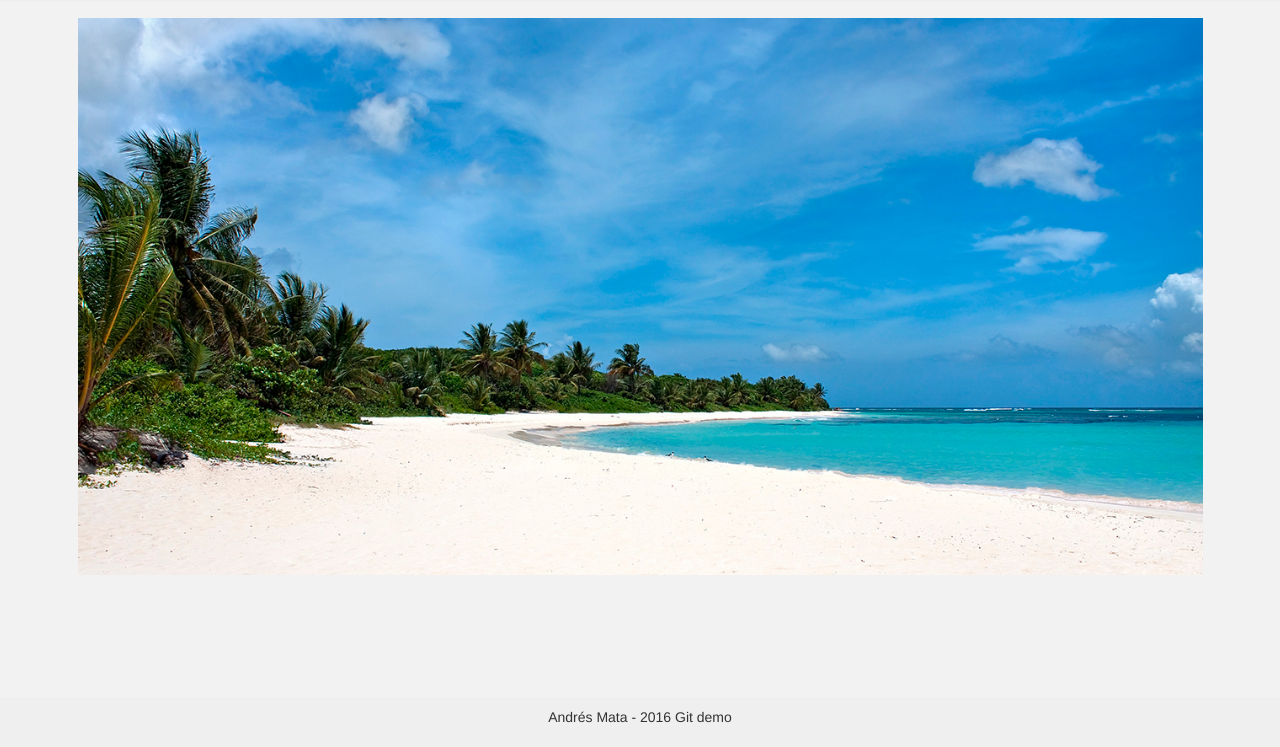
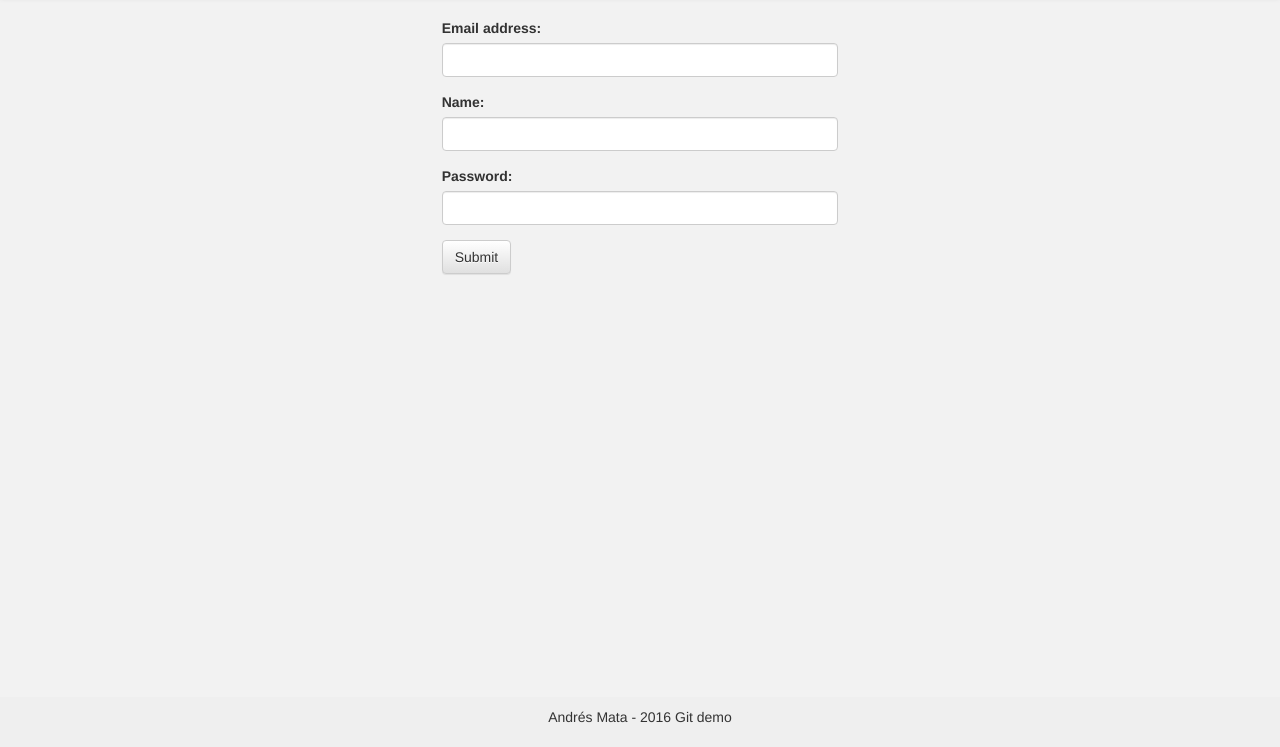
Before and after one commit to amata93/test, a plain HTML site: page index.html in a window 1280 px wide. Shown: the part 53-800 px from the top of the page. Drawn offline with nearby package versions, Linux system fonts and the light colour scheme.

Commit message:
Test commit

```diff
--- a/index.html
+++ b/index.html
@@ -40,8 +40,25 @@
 <div>
     <div class="container-fluid">
         <div class="row">
-            <div class="col-md-12">
-                <img class="center" alt="Tamarindo beach" src="theme/img/Playa-Tamarindo-Costa-Rica.jpg">
+            <div class="col-md-4 col-md-offset-4">
+                <form id="testForm">
+                    <div class="form-group">
+                        <label for="email">Email address:</label>
+                        <input type="email" name="email" class="form-control" id="email">
+                    </div>
+                    <div class="form-group">
+                        <label for="name">Name:</label>
+                        <input type="text" name="name" class="form-control" id="name">
+                    </div>
+                    <div class="form-group">
+                        <label for="pwd">Password:</label>
+                        <input type="password" name="pwd" class="form-control" id="pwd">
+                    </div>
+
+                    <button type="submit" class="btn btn-default">Submit</button>
+                </form>
+
+
             </div>
         </div>
     </div>
--- a/theme/js/script.js
+++ b/theme/js/script.js
@@ -1,3 +1,16 @@
 $(document).ready(function () {
-    //formListener();
+    formListener();
 });
+function formListener() {
+    $('#testForm').on('submit', function (ev) {
+        ev.preventDefault();
+        var object = {
+            email: $('#email').val(),
+            name: $('#name').val(),
+            password: $('#pwd').val()
+        };
+
+        console.log(object);
+
+    });
+}
```
